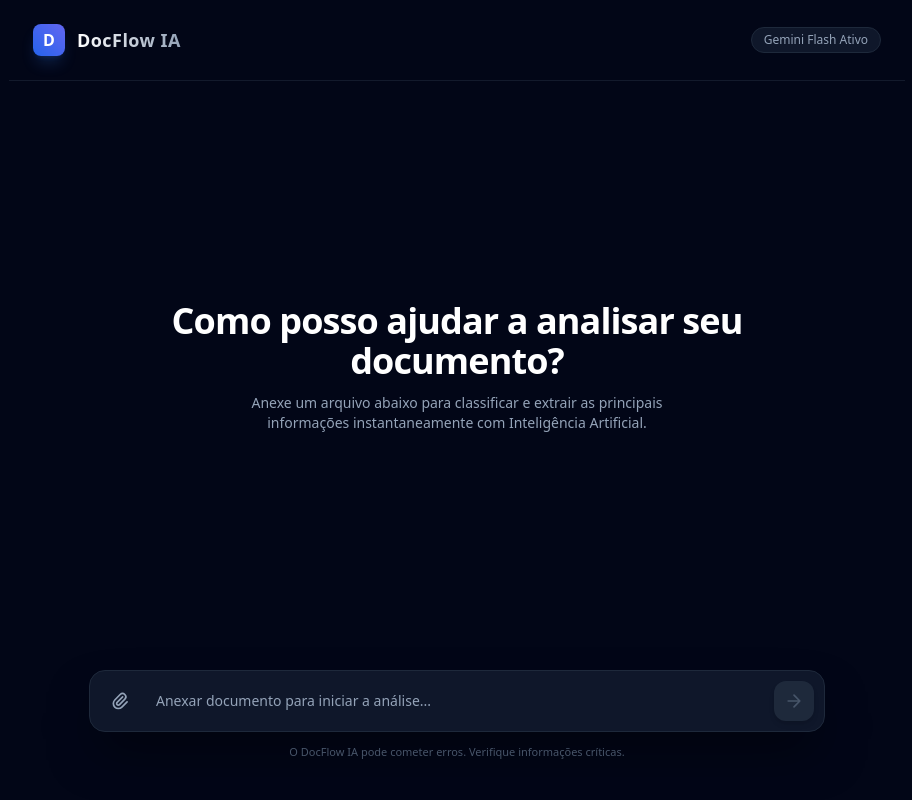
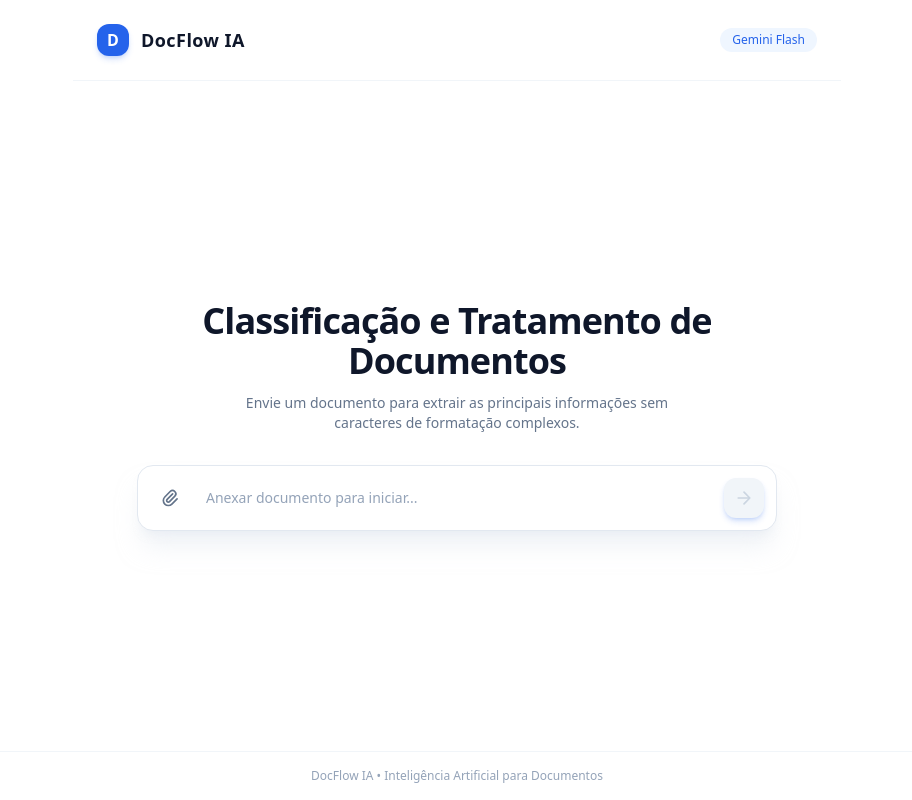
Before and after one commit to PablinXD24/docflow, a Flask app: page / in a window 1280 px wide. Shown: the whole page, without its empty margins (183-1095 px from the left). Run offline with Flask 3, Linux system fonts and the light colour scheme; some libraries are stand-ins or nearby versions.

Commit message:
Update index.html

```diff
--- a/templates/index.html
+++ b/templates/index.html
@@ -7,77 +7,82 @@
     <!-- Tailwind CSS -->
     <script src="https://cdn.tailwindcss.com"></script>
 </head>
-<body class="bg-slate-950 text-slate-100 h-full flex flex-col justify-between antialiased selection:bg-blue-500 selection:text-white">
+<body class="bg-white text-slate-800 h-full flex flex-col justify-between antialiased selection:bg-blue-600 selection:text-white">
 
     <!-- Cabeçalho Minimalista -->
-    <header class="w-full max-w-4xl mx-auto p-6 flex items-center justify-between border-b border-slate-800/60">
+    <header class="w-full max-w-3xl mx-auto p-6 flex items-center justify-between border-b border-slate-100">
         <div class="flex items-center space-x-3">
-            <div class="w-8 h-8 rounded-lg bg-gradient-to-tr from-blue-600 to-indigo-500 flex items-center justify-center font-bold text-white shadow-lg shadow-blue-500/20">
+            <div class="w-8 h-8 rounded-xl bg-blue-600 flex items-center justify-center font-bold text-white shadow-md shadow-blue-600/20">
                 D
             </div>
-            <span class="font-semibold tracking-wide text-lg bg-gradient-to-r from-white to-slate-400 bg-clip-text text-transparent">DocFlow IA</span>
+            <span class="font-bold tracking-wide text-lg text-slate-900">DocFlow IA</span>
         </div>
-        <span class="text-xs px-3 py-1 rounded-full bg-slate-900 border border-slate-800 text-slate-400">Gemini Flash Ativo</span>
+        <span class="text-xs px-3 py-1 rounded-full bg-blue-50 text-blue-600 font-medium">Gemini Flash</span>
     </header>
 
-    <!-- Área Principal de Resposta (Pop-up abaixo da barra) -->
-    <main class="w-full max-w-3xl mx-auto px-4 flex-1 flex flex-col justify-center py-8">
-        <div id="containerResultado" class="hidden w-full bg-slate-900/90 border border-slate-800 rounded-2xl shadow-2xl p-6 backdrop-blur-md transition-all duration-300">
-            <div class="flex items-center justify-between pb-4 mb-4 border-b border-slate-800">
-                <div class="flex items-center space-x-2">
-                    <div class="w-2.5 h-2.5 rounded-full bg-emerald-500 animate-pulse"></div>
-                    <h3 id="nomeArquivoExibicao" class="text-sm font-medium text-slate-300 truncate max-w-md">Análise Concluída</h3>
-                </div>
-                <button onclick="limparResultado()" class="text-xs text-slate-500 hover:text-slate-300 transition">Fechar</button>
-            </div>
-            <div id="resultado" class="text-slate-200 text-sm leading-relaxed overflow-y-auto max-h-[400px] whitespace-pre-wrap"></div>
+    <!-- Área Central (Barra de Prompt + Resposta Integrada) -->
+    <main class="w-full max-w-2xl mx-auto px-4 flex-1 flex flex-col justify-center items-center">
+
+        <!-- Título Inicial (Some quando a resposta aparece para focar no conteúdo) -->
+        <div id="blocoTitulo" class="text-center mb-8 transition-all duration-300">
+            <h1 class="text-3xl sm:text-4xl font-extrabold tracking-tight text-slate-900 mb-3">
+                Classificação e Tratamento de Documentos
+            </h1>
+            <p class="text-slate-500 text-sm max-w-md mx-auto">
+                Envie um documento para extrair as principais informações sem caracteres de formatação complexos.
+            </p>
         </div>
 
-        <!-- Estado Inicial Vazio -->
-        <div id="estadoVazio" class="text-center py-12">
-            <h1 class="text-3xl sm:text-4xl font-bold tracking-tight text-white mb-3">
-                Como posso ajudar a analisar seu documento?
-            </h1>
-            <p class="text-slate-400 text-sm max-w-md mx-auto">
-                Anexe um arquivo abaixo para classificar e extrair as principais informações instantaneamente com Inteligência Artificial.
-            </p>
-        </div>
-    </main>
+        <!-- Bloco Unificado (Barra de Prompt + Resposta logo abaixo grudada) -->
+        <div class="w-full bg-white border border-slate-200 rounded-2xl shadow-xl shadow-slate-200/50 transition-all duration-300 overflow-hidden">
 
-    <!-- Barra de Input Estilo Prompt (Fixa na Base) -->
-    <footer class="w-full max-w-3xl mx-auto p-4 mb-6">
-        <div class="bg-slate-900 border border-slate-800 rounded-2xl p-2.5 shadow-2xl shadow-black/50 focus-within:border-blue-500/60 focus-within:ring-2 focus-within:ring-blue-500/20 transition-all">
-
-            <!-- Nome do arquivo selecionado (se houver) -->
-            <div id="fileInfo" class="hidden px-3 py-1 mb-2 text-xs text-blue-400 bg-blue-500/10 rounded-lg flex items-center justify-between">
-                <span id="fileName" class="truncate"></span>
-                <button type="button" onclick="removerArquivo()" class="text-slate-400 hover:text-white ml-2">✕</button>
+            <!-- Barra de Input (Prompt) -->
+            <div class="p-3">
+                <!-- Nome do arquivo selecionado -->
+                <div id="fileInfo" class="hidden px-3 py-1.5 mb-2 text-xs text-blue-700 bg-blue-50 rounded-lg flex items-center justify-between border border-blue-100">
+                    <span id="fileName" class="truncate font-medium"></span>
+                    <button type="button" onclick="removerArquivo()" class="text-slate-400 hover:text-slate-700 ml-2 font-bold">✕</button>
                 </div>
 
                 <div class="flex items-center justify-between gap-2">
-                <!-- Botão de Anexo (Customizado) -->
-                <label class="cursor-pointer p-2.5 text-slate-400 hover:text-white hover:bg-slate-800 rounded-xl transition flex items-center justify-center">
+                    <!-- Botão de Anexo -->
+                    <label class="cursor-pointer p-2.5 text-slate-500 hover:text-blue-600 hover:bg-blue-50 rounded-xl transition flex items-center justify-center">
                         <svg class="w-5 h-5" fill="none" stroke="currentColor" stroke-width="2" viewBox="0 0 24 24">
                             <path stroke-linecap="round" stroke-linejoin="round" d="M15.172 7l-6.586 6.586a2 2 0 102.828 2.828l6.414-6.586a4 4 0 00-5.656-5.656l-6.415 6.585a6 6 0 108.486 8.486L20.5 13"></path>
                         </svg>
                         <input type="file" id="arquivoPdf" accept=".pdf,.doc,.docx,.txt,.png,.jpg" class="hidden" onchange="atualizarNomeArquivo()" />
                     </label>
 
-                <!-- Campo de Texto / Placeholder descritivo -->
+                    <!-- Placeholder descritivo -->
                     <div class="flex-1 px-2 text-sm text-slate-400 select-none">
-                    <span id="promptPlaceholder">Anexar documento para iniciar a análise...</span>
+                        <span id="promptPlaceholder">Anexar documento para iniciar...</span>
                     </div>
 
-                <!-- Botão de Envio Estilo IA -->
+                    <!-- Botão de Envio -->
                     <button onclick="processarDocumento()" id="btnProcessar" disabled
-                    class="bg-blue-600 hover:bg-blue-500 disabled:bg-slate-800 disabled:text-slate-600 text-white p-2.5 rounded-xl transition-all duration-200 flex items-center justify-center shadow-md">
+                        class="bg-blue-600 hover:bg-blue-700 disabled:bg-slate-100 disabled:text-slate-300 text-white p-2.5 rounded-xl transition-all duration-200 flex items-center justify-center shadow-md shadow-blue-600/20">
                         <svg class="w-5 h-5" fill="none" stroke="currentColor" stroke-width="2" viewBox="0 0 24 24">
                             <path stroke-linecap="round" stroke-linejoin="round" d="M5 12h14M12 5l7 7-7 7"></path>
                         </svg>
                     </button>
                 </div>
             </div>
-        <p class="text-center text-[11px] text-slate-600 mt-3">O DocFlow IA pode cometer erros. Verifique informações críticas.</p>
+
+            <!-- Área de Resposta Integrada (Aparece colada logo abaixo da barra) -->
+            <div id="containerResultado" class="hidden border-t border-slate-100 bg-slate-50/50 p-6 transition-all duration-300">
+                <div class="flex items-center justify-between pb-3 mb-3 border-b border-slate-200/60">
+                    <span id="nomeArquivoExibicao" class="text-xs font-bold uppercase tracking-wider text-blue-600">Resultado da Análise</span>
+                    <button onclick="limparResultado()" class="text-xs text-slate-400 hover:text-slate-700 font-medium">Nova Análise</button>
+                </div>
+                <div id="resultado" class="text-slate-700 text-sm leading-relaxed overflow-y-auto max-h-[350px] whitespace-pre-wrap font-sans"></div>
+            </div>
+
+        </div>
+    </main>
+
+    <!-- Rodapé -->
+    <footer class="w-full text-center py-4 text-xs text-slate-400 border-t border-slate-100">
+        DocFlow IA &bull; Inteligência Artificial para Documentos
     </footer>
 
     <!-- Script de Interação -->
@@ -88,7 +93,7 @@
         const promptPlaceholder = document.getElementById('promptPlaceholder');
         const btnProcessar = document.getElementById('btnProcessar');
         const containerResultado = document.getElementById('containerResultado');
-        const estadoVazio = document.getElementById('estadoVazio');
+        const blocoTitulo = document.getElementById('blocoTitulo');
         const resultadoDiv = document.getElementById('resultado');
         const nomeArquivoExibicao = document.getElementById('nomeArquivoExibicao');
 
@@ -97,8 +102,8 @@
                 const file = inputArquivo.files[0];
                 fileName.textContent = file.name;
                 fileInfo.classList.remove('hidden');
-                promptPlaceholder.textContent = "Pronto para analisar documento";
-                promptPlaceholder.classList.add('text-slate-200');
+                promptPlaceholder.textContent = "Pronto para enviar";
+                promptPlaceholder.classList.add('text-slate-700', 'font-medium');
                 btnProcessar.disabled = false;
             }
         }
@@ -106,14 +111,15 @@
         function removerArquivo() {
             inputArquivo.value = '';
             fileInfo.classList.add('hidden');
-            promptPlaceholder.textContent = "Anexar documento para iniciar a análise...";
-            promptPlaceholder.classList.remove('text-slate-200');
+            promptPlaceholder.textContent = "Anexar documento para iniciar...";
+            promptPlaceholder.classList.remove('text-slate-700', 'font-medium');
             btnProcessar.disabled = true;
         }
 
         function limparResultado() {
             containerResultado.classList.add('hidden');
-            estadoVazio.classList.remove('hidden');
+            blocoTitulo.classList.remove('hidden');
+            removerArquivo();
         }
 
         async function processarDocumento() {
@@ -123,11 +129,11 @@
             const formData = new FormData();
             formData.append('file', file);
 
-            // Esconde estado vazio e mostra pop-up de carregamento
-            estadoVazio.classList.add('hidden');
+            // Esconde o título e abre o painel de resposta integrado logo abaixo
+            blocoTitulo.classList.add('hidden');
             containerResultado.classList.remove('hidden');
             nomeArquivoExibicao.textContent = `Analisando: ${file.name}`;
-            resultadoDiv.textContent = 'Processando documento com inteligência artificial...';
+            resultadoDiv.textContent = 'Processando documento...';
             btnProcessar.disabled = true;
 
             try {
@@ -150,7 +156,7 @@
                     throw new Error(data.error || 'Erro desconhecido ao processar.');
                 }
 
-                nomeArquivoExibicao.textContent = `Resultado: ${file.name}`;
+                nomeArquivoExibicao.textContent = `Resultado da Análise: ${file.name}`;
                 resultadoDiv.textContent = data.resultado;
 
             } catch (error) {
@@ -159,7 +165,6 @@
                 resultadoDiv.textContent = `Erro: ${error.message}`;
             } finally {
                 btnProcessar.disabled = false;
-                removerArquivo(); // Limpa o input para o próximo arquivo
             }
         }
     </script>
```
Lines whose indentation alone changed are shown as unchanged.
